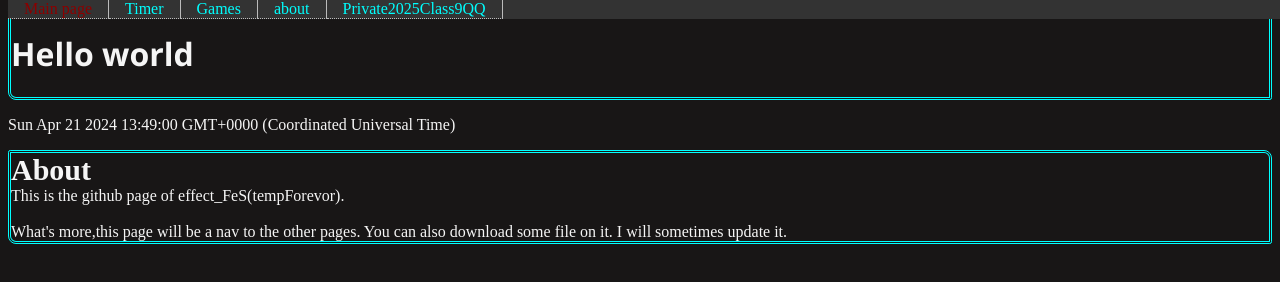
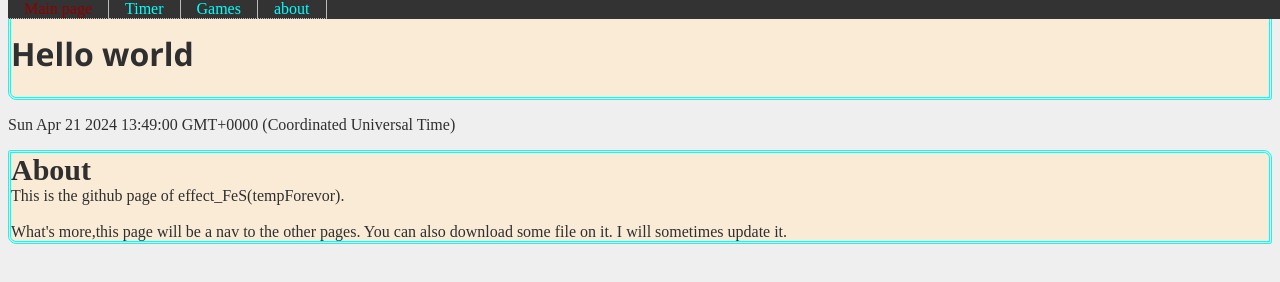
Before and after one commit to tempForevor/tempForevor.github.io, a plain HTML site: page index.htm in a window 1280 px wide. Drawn offline with Linux system fonts and the light colour scheme.

Commit message:
via change the style to a light style

```diff
--- a/index.css
+++ b/index.css
@@ -11,17 +11,18 @@ file{
 }
 
 .bg {
-	background-color: #181616;
+	background-color: #efefef;
 }
 
 .bg-contain {
-	color: whitesmoke;
+	color: #2f2f2f;
 }
 
 
 li.rb,.radius-border {
 	border-style: double double double double;
 	border-color: aqua;
+	background-color: antiquewhite;
 	border-top-left-radius: 0.1414em;
 	border-top-right-radius: 0.5em;
 	border-bottom-left-radius: 0.5em;
--- a/nav.js
+++ b/nav.js
@@ -11,5 +11,5 @@ fonload.add(()=>{
     add("https://tempforevor.github.io/Timer/Timer.htm","Timer")
     add("https://tempforevor.github.io/Game/GameManager.htm","Games")
     add("#about","about","Main page")
-    add("https://tempforevor.github.io/TingHuNewDistrictMiddleSchool2025Class9/private.htm","Private2025Class9QQ")
+    //add("https://tempforevor.github.io/TingHuNewDistrictMiddleSchool2025Class9/private.htm","Private2025Class9QQ")
 })
```
